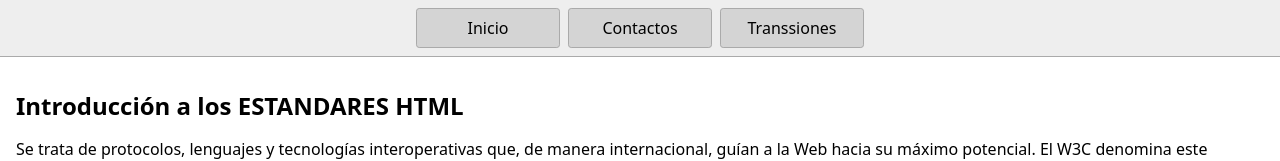
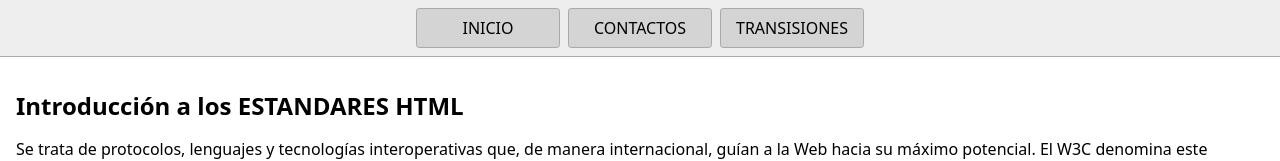
Before and after one commit to Michelle97-bit/MorochoMichelle_EstandaresHTML, a plain HTML site: page index.html in a window 1280 px wide. Shown: the top 161 px of the page. Drawn offline with Linux system fonts and the light colour scheme.

Commit message:
2 files modified

```diff
--- a/index.html
+++ b/index.html
@@ -1,7 +1,7 @@
 <!DOCTYPE html>
 <html lang="en">
   <head>
-    <title>Desarrollo web basdo en estándares</title>
+    <title>Desarrollo web basado en estándares</title>
     <meta charset="UTF-8" />
     <meta name="viewport" content="width=device-width" />
     <!--
@@ -16,9 +16,9 @@
   </head>
   <body>
     <nav>
-      <a href="/" aria-current="page">Inicio</a>
-      <a href="/contacto.html" aria-current="page">Contactos</a>
-      <a href="/trans.html" aria-current="page">Transsiones</a>
+      <a href="/" aria-current="page">INICIO</a>
+      <a href="/contacto.html" aria-current="page">CONTACTOS</a>
+      <a href="/trans.html" aria-current="page">TRANSISIONES</a>
     </nav>
     <main>
 
```
Also changed, not shown: contacto.html (+1 -1 lines).
